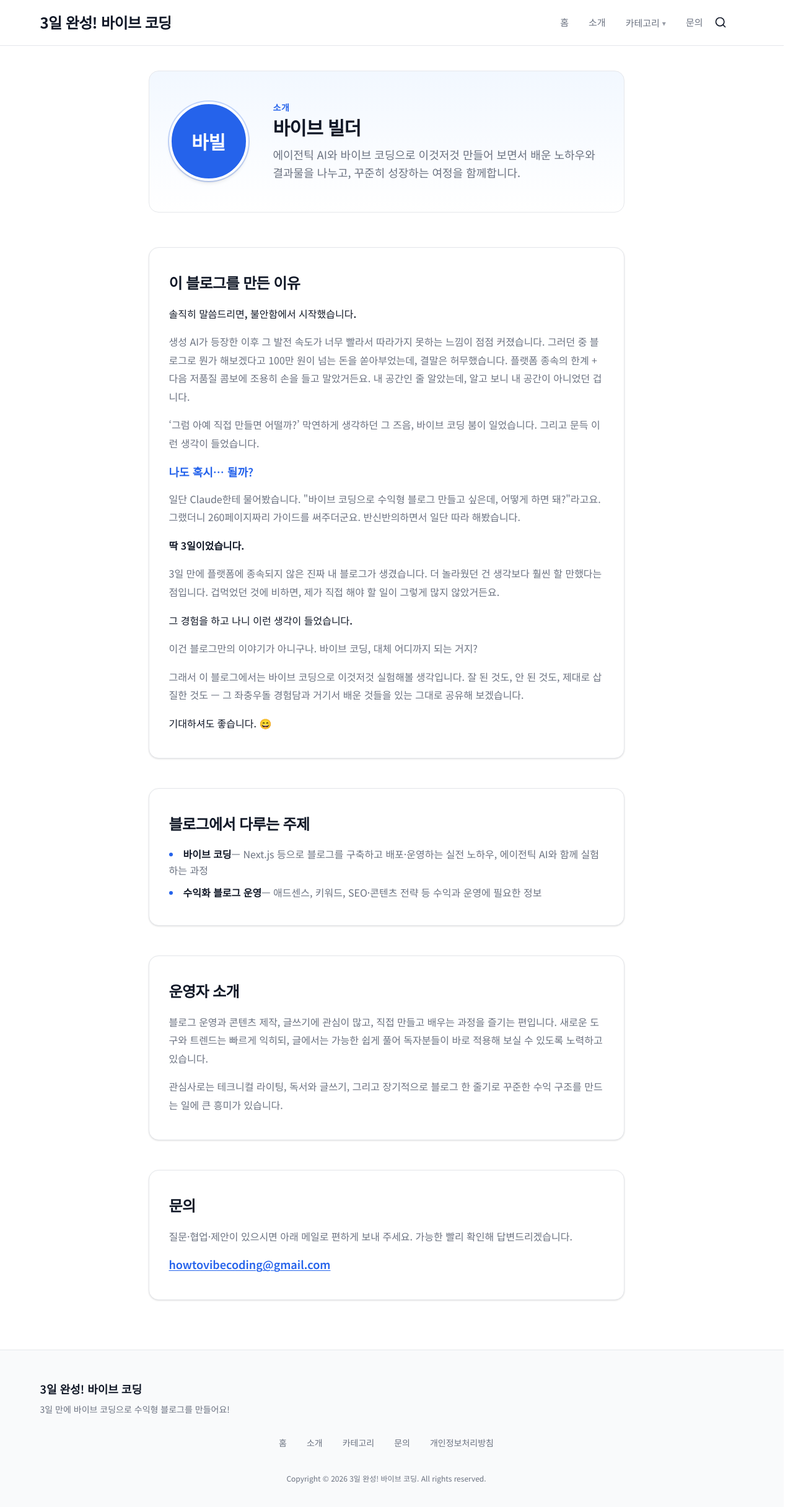
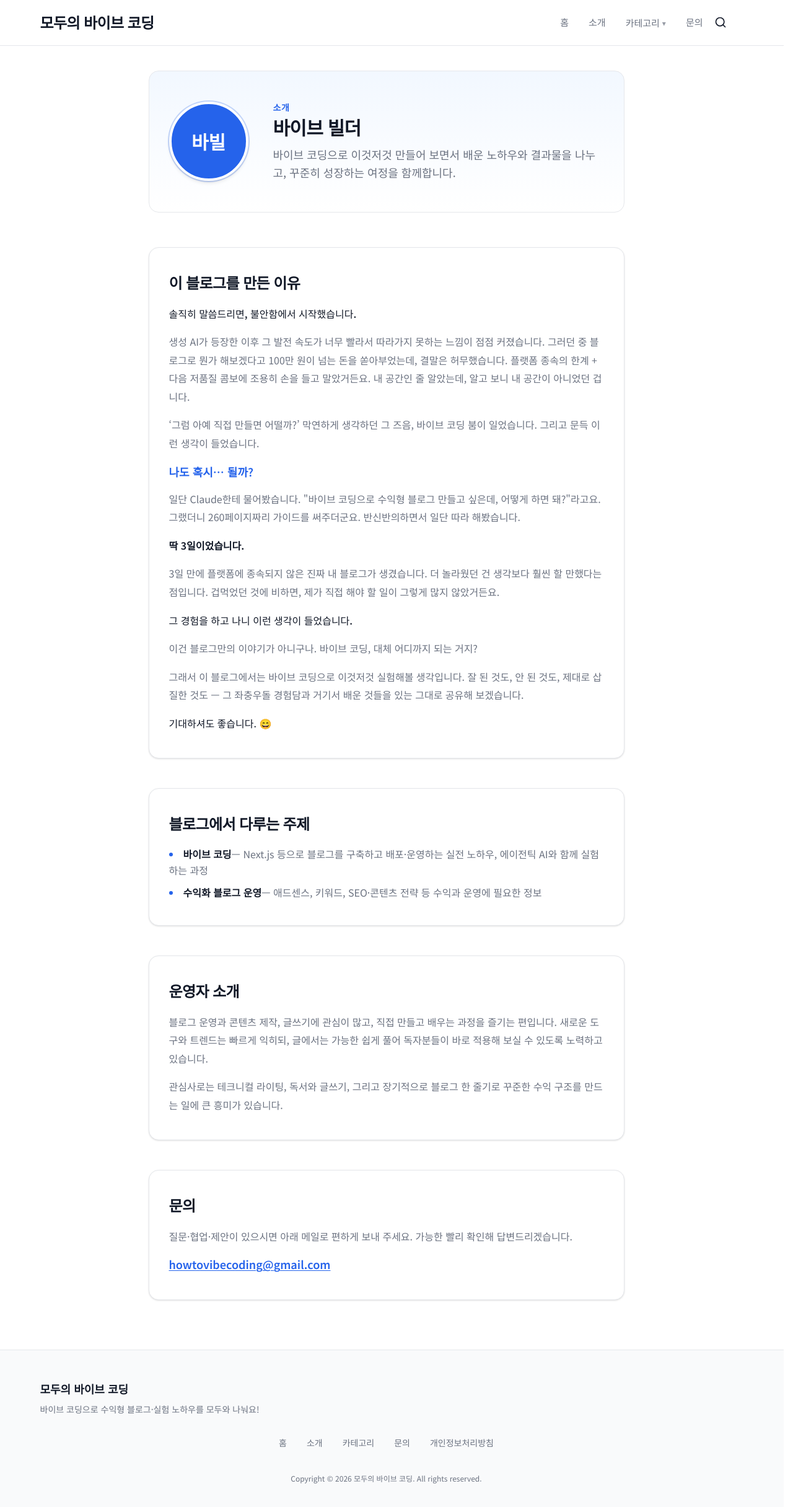
Before and after one commit to ijsmith00/vibe-blog, a Next.js app: page /about in a window 1280 px wide. Shown: the top 2432 px of the page at 62% size. Built offline with nearby package versions, Linux system fonts and the light colour scheme.

Commit message:
블로그 제목 및 부제 수정

```diff
--- a/app/(site)/about/page.js
+++ b/app/(site)/about/page.js
@@ -8,7 +8,7 @@ const OPERATOR_DISPLAY_NAME = "바이브 빌더";
 export async function generateMetadata() {
   return {
     title: `소개 | ${SITE_NAME}`,
-    description: `${SITE_NAME}는 바이브 코딩으로 다양한 실험을 해보고 그 노하우를 나누는 공간입니다.`,
+    description: `${SITE_NAME}은 바이브 코딩으로 다양한 실험을 해보고 그 노하우를 나누는 공간입니다.`,
   };
 }
 
@@ -74,8 +74,8 @@ export default function AboutPage() {
               {OPERATOR_DISPLAY_NAME}
             </h1>
             <p className="mt-3 text-base leading-relaxed text-text-sub dark:text-dm-muted sm:text-lg">
-              에이전틱 AI와 바이브 코딩으로 이것저것 만들어 보면서 배운 노하우와 결과물을 나누고, 꾸준히 성장하는
-              여정을 함께합니다.
+              바이브 코딩으로 이것저것 만들어 보면서 배운 노하우와 결과물을 나누고, 꾸준히 성장하는 여정을
+              함께합니다.
             </p>
           </div>
         </div>
--- a/app/(site)/page.js
+++ b/app/(site)/page.js
@@ -1,6 +1,6 @@
 import EmptyPostsState from "@/app/components/EmptyPostsState";
 import PostListWithFilter from "@/app/components/PostListWithFilter";
-import { DEFAULT_DESCRIPTION, SITE_NAME } from "@/lib/site-config";
+import { SITE_NAME } from "@/lib/site-config";
 import { getAllPosts } from "@/lib/posts";
 
 export default async function Home() {
@@ -19,7 +19,7 @@ export default async function Home() {
           {SITE_NAME}
         </h1>
         <p className="mx-auto mt-4 max-w-2xl text-base leading-relaxed text-text-sub dark:text-dm-muted sm:mt-5 sm:text-lg md:text-xl">
-          코알못도 {DEFAULT_DESCRIPTION}
+          꺾이지 않는 마음과 복/붙 기술만 있다면 누구나 나만의 웹사이트를 만들 수 있어요!
         </p>
         <a
           href="#latest-posts"
--- a/content/privacy.md
+++ b/content/privacy.md
@@ -2,7 +2,7 @@
 updated: 2026-03-24
 ---
 
-**3일 완성! 바이브 코딩**(이하 “본 블로그”)은 「개인정보 보호법」 및 관계 법령에 따라 이용자의 개인정보를 보호하고 이와 관련한 고충을 신속하고 원활하게 처리할 수 있도록 하기 위하여 다음과 같이 개인정보처리방침을 수립·공개합니다.
+**모두의 바이브 코딩**(이하 “본 블로그”)은 「개인정보 보호법」 및 관계 법령에 따라 이용자의 개인정보를 보호하고 이와 관련한 고충을 신속하고 원활하게 처리할 수 있도록 하기 위하여 다음과 같이 개인정보처리방침을 수립·공개합니다.
 
 ## 1. 개인정보 수집 항목 및 수집 방법
 
@@ -92,7 +92,7 @@ updated: 2026-03-24
 
 | 구분 | 내용 |
 |------|------|
-| **블로그명** | 3일 완성! 바이브 코딩 |
+| **블로그명** | 모두의 바이브 코딩 |
 | **책임자** | 바이브 빌더 |
 | **이메일** | howtovibecoding@gmail.com |
 
--- a/lib/config.js
+++ b/lib/config.js
@@ -24,13 +24,13 @@ if (
   );
 }
 
-export const SITE_NAME = "3일 완성! 바이브 코딩";
+export const SITE_NAME = "모두의 바이브 코딩";
 
 /** Article·구조화 데이터 등에 표시되는 저자 이름 */
 export const AUTHOR_NAME = "블로그 운영자";
 
 export const DEFAULT_DESCRIPTION =
-  "3일 만에 바이브 코딩으로 수익형 블로그를 만들어요!";
+  "바이브 코딩으로 수익형 블로그·실험 노하우를 모두와 나눠요!";
 
 /** 사이트 카테고리 (고정 순서 — 헤더·푸터·글 frontmatter `category`와 동일한 이름 사용) */
 export const SITE_CATEGORIES = [
--- a/public/og-default-source.html
+++ b/public/og-default-source.html
@@ -103,11 +103,11 @@
     </style>
   </head>
   <body>
-    <div class="og" role="img" aria-label="3일 완성 바이브 코딩 블로그 OG 이미지">
+    <div class="og" role="img" aria-label="모두의 바이브 코딩 블로그 OG 이미지">
       <div class="og-inner">
-        <h1 class="og-title">3일 완성! 바이브 코딩</h1>
+        <h1 class="og-title">모두의 바이브 코딩</h1>
         <p class="og-tagline">
-          3일 만에 바이브 코딩으로 수익형 블로그를 만들어요!
+          바이브 코딩으로 수익형 블로그·실험 노하우를 모두와 나눠요!
         </p>
       </div>
       <p class="og-domain">https://www.howtovibecoding.com</p>
```
Also changed, not shown: lib/posts.js, public/favicon.svg.
